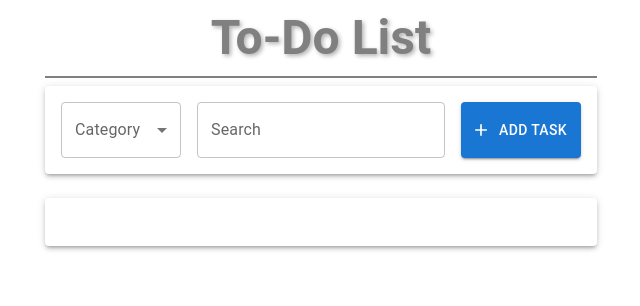
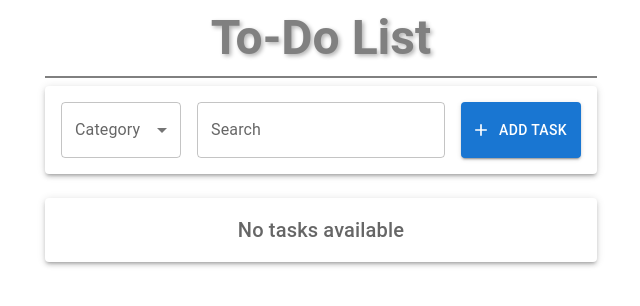
Before and after one commit to Umme-Zaiba/to-do-list-advanced, a React (Create React App) app: page / in a window 1280 px wide. Shown: the top 306 px of the page, without its empty margins (319-959 px from the left). Built offline with nearby package versions, Linux system fonts and the light colour scheme; the HTML template or start-up script is replaced by a standard one.

Commit message:
Update App

```diff
--- a/src/components/TaskList.js
+++ b/src/components/TaskList.js
@@ -1,11 +1,16 @@
 // components/TaskList.js
 import React from 'react';
 import TaskItem from './TaskItem';
-import { List, Paper } from '@mui/material';
+import { List, Paper, Typography } from '@mui/material';
 
 const TaskList = ({ tasks, deleteTask, completeTask }) => {
   return (
     <Paper elevation={3} sx={{ p: 2, mb: 3 }}>
+      {tasks.length === 0 ? (
+        <Typography variant="h6" align="center" color="textSecondary">
+          No tasks available
+        </Typography>
+      ) : (
         <List>
           {tasks.map(task => (
             <TaskItem
@@ -16,6 +21,7 @@ const TaskList = ({ tasks, deleteTask, completeTask }) => {
             />
           ))}
         </List>
+      )}
     </Paper>
   );
 };
```
Lines whose indentation alone changed are shown as unchanged.
